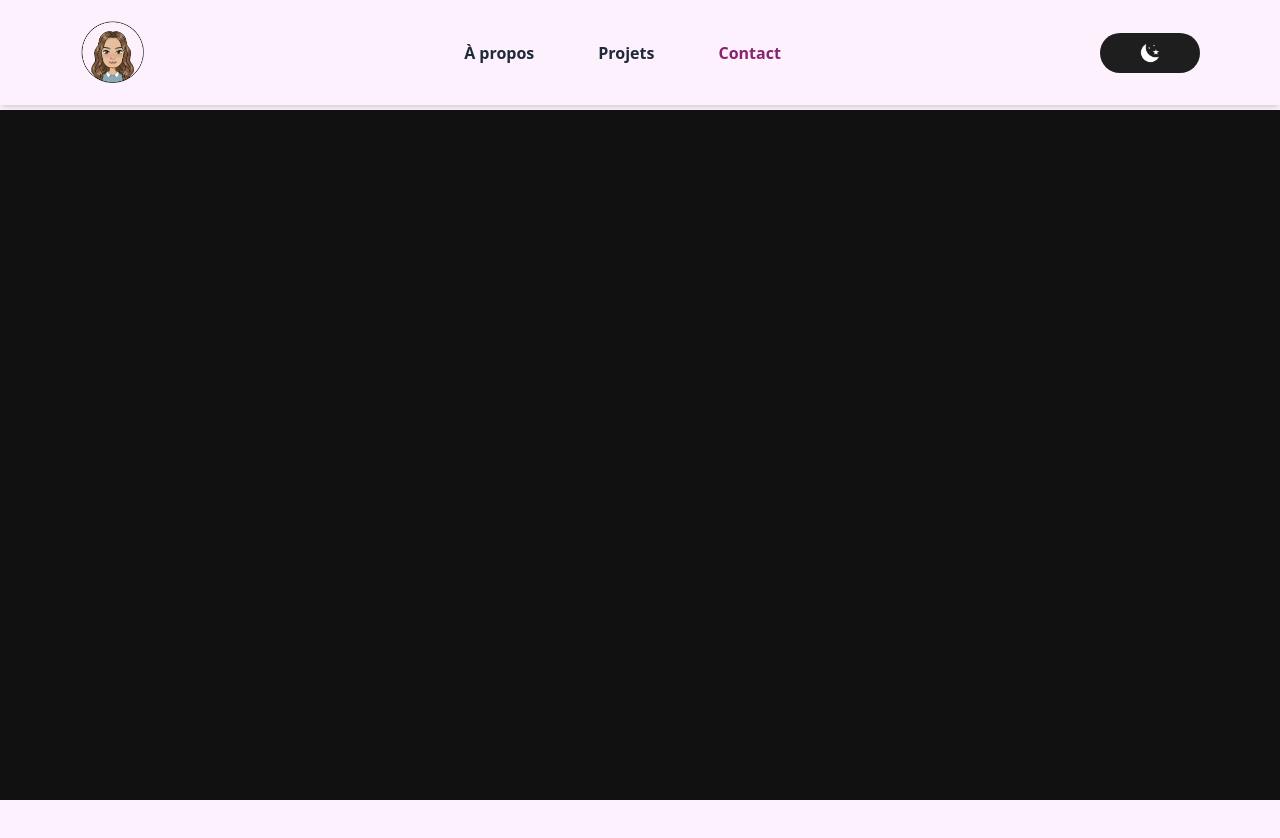
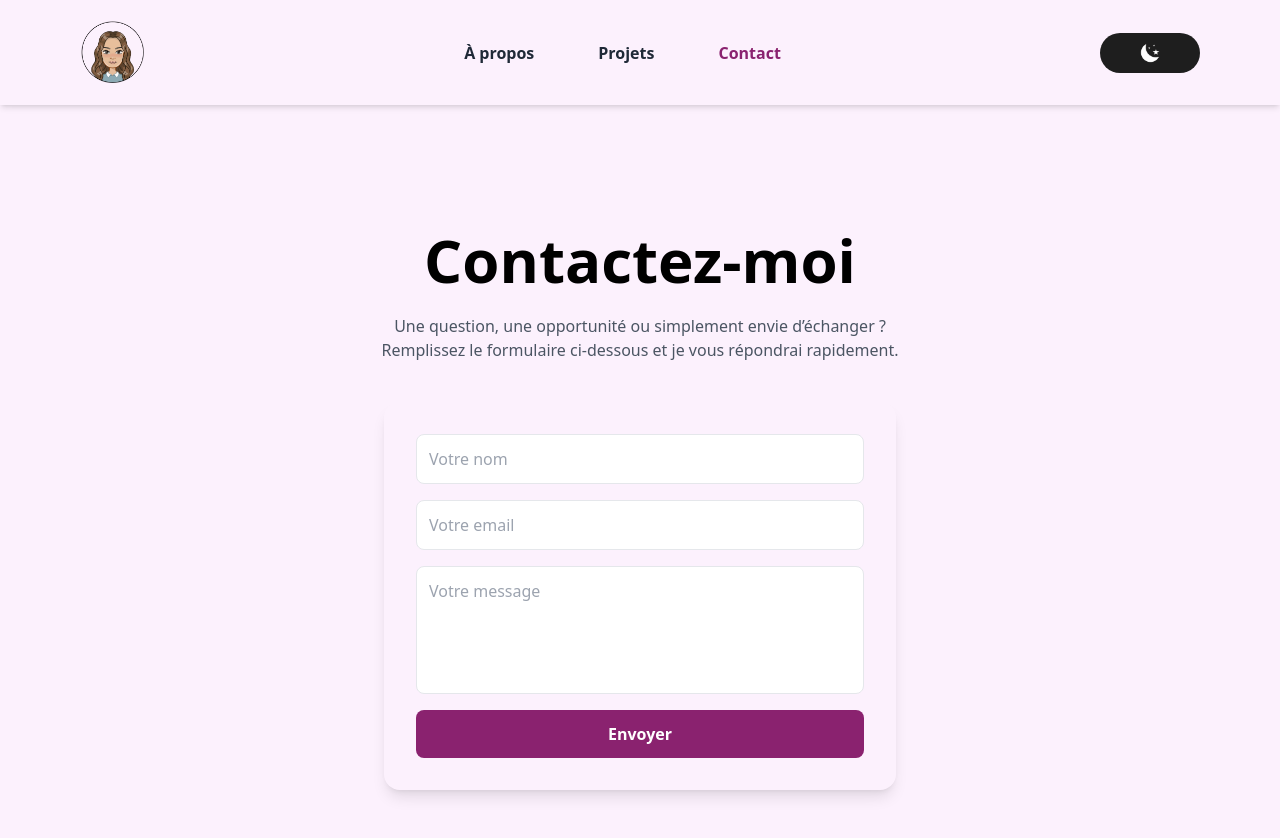
Before and after one commit to Julie-Charles16/portfolio, a React (Vite) app: page /contact in a window 1280 px wide. Shown: the top 838 px of the page. Before the commit the page ends 800 px from the top, so only its background shows below. Built offline with nearby package versions, Linux system fonts and the light colour scheme.

Commit message:
installation EmailJS et création formulaire de contact

```diff
--- a/package.json
+++ b/package.json
@@ -11,12 +11,14 @@
     "format": "prettier --write ."
   },
   "dependencies": {
+    "@emailjs/browser": "^4.4.1",
     "@fortawesome/fontawesome-svg-core": "^7.0.0",
     "@fortawesome/free-solid-svg-icons": "^7.0.0",
     "@fortawesome/react-fontawesome": "^0.2.3",
     "framer-motion": "^12.23.12",
     "react": "^19.1.0",
     "react-dom": "^19.1.0",
+    "react-hot-toast": "^2.6.0",
     "react-router-dom": "^7.7.1",
     "swiper": "^11.2.10"
   },
--- /dev/null
+++ b/src/components/form.tsx
@@ -0,0 +1,81 @@
+import { useRef, useState } from 'react'
+import emailjs from '@emailjs/browser'
+import toast, { Toaster } from 'react-hot-toast'
+import { motion } from 'framer-motion'
+
+export default function ContactForm() {
+  const form = useRef<HTMLFormElement | null>(null)
+  const [loading, setLoading] = useState(false)
+
+  const sendEmail = (e: React.FormEvent) => {
+    e.preventDefault()
+
+    if (!form.current) return
+
+    setLoading(true)
+
+    emailjs
+      .sendForm(
+        import.meta.env.VITE_EMAILJS_SERVICE_ID, // Service ID
+        import.meta.env.VITE_EMAILJS_TEMPLATE_ID, // Template ID
+        form.current,
+        import.meta.env.VITE_EMAILJS_PUBLIC_KEY // Public Key
+      )
+
+      .then(
+        () => {
+          toast.success('Message envoyé avec succès ✅', { duration: 3000 })
+          form.current?.reset()
+        },
+        error => {
+          console.error('Erreur:', error.text)
+          toast.error("Erreur lors de l'envoi ❌", { duration: 3000 })
+        }
+      )
+      .finally(() => setLoading(false))
+  }
+
+  return (
+    <>
+      {/* Toast container */}
+      <Toaster position="bottom-right" />
+
+      <motion.form
+        ref={form}
+        onSubmit={sendEmail}
+        initial={{ opacity: 0, y: 40 }} // Départ invisible et légèrement en bas
+        animate={{ opacity: 1, y: 0 }} // Arrive en place
+        transition={{ duration: 0.6, ease: 'easeOut' }} // Durée et fluidité
+        className="flex flex-col gap-4"
+      >
+        <input
+          type="text"
+          name="name"
+          placeholder="Votre nom"
+          required
+          className="border p-3 rounded-lg focus:outline-none focus:ring-2 focus:ring-blue-500"
+        />
+        <input
+          type="email"
+          name="email"
+          placeholder="Votre email"
+          required
+          className="border p-3 rounded-lg focus:outline-none focus:ring-2 focus:ring-blue-500"
+        />
+        <textarea
+          name="message"
+          placeholder="Votre message"
+          required
+          className="border p-3 rounded-lg h-32 resize-none focus:outline-none focus:ring-2 focus:ring-blue-500"
+        />
+        <button
+          type="submit"
+          disabled={loading}
+          className={`bg-[#8A226F] text-white font-semibold py-3 rounded-lg transition hover:cursor-pointer disabled:opacity-50 disabled:cursor-not-allowed`}
+        >
+          {loading ? 'Envoi en cours...' : 'Envoyer'}
+        </button>
+      </motion.form>
+    </>
+  )
+}
--- a/src/pages/contact.tsx
+++ b/src/pages/contact.tsx
@@ -1,3 +1,23 @@
+import ContactForm from '../components/form'
+import Title from '../components/title'
+
 export default function Contact() {
-  return <></>
+  return (
+    <section className="min-h-screen flex flex-col items-center justify-center px-4 py-12">
+      <Title
+        title="Contactez-moi"
+        tag="h1"
+        className="text-4xl md:text-6xl font-bold text-center mb-6"
+      />
+
+      <p className="text-center text-gray-600 max-w-xl mb-10">
+        Une question, une opportunité ou simplement envie d’échanger ? Remplissez le formulaire
+        ci-dessous et je vous répondrai rapidement.
+      </p>
+
+      <div className="w-full max-w-lg shadow-lg rounded-2xl p-8">
+        <ContactForm />
+      </div>
+    </section>
+  )
 }
```
Also changed, not shown: 2 other files (tests, documents, lock files or other folders).
